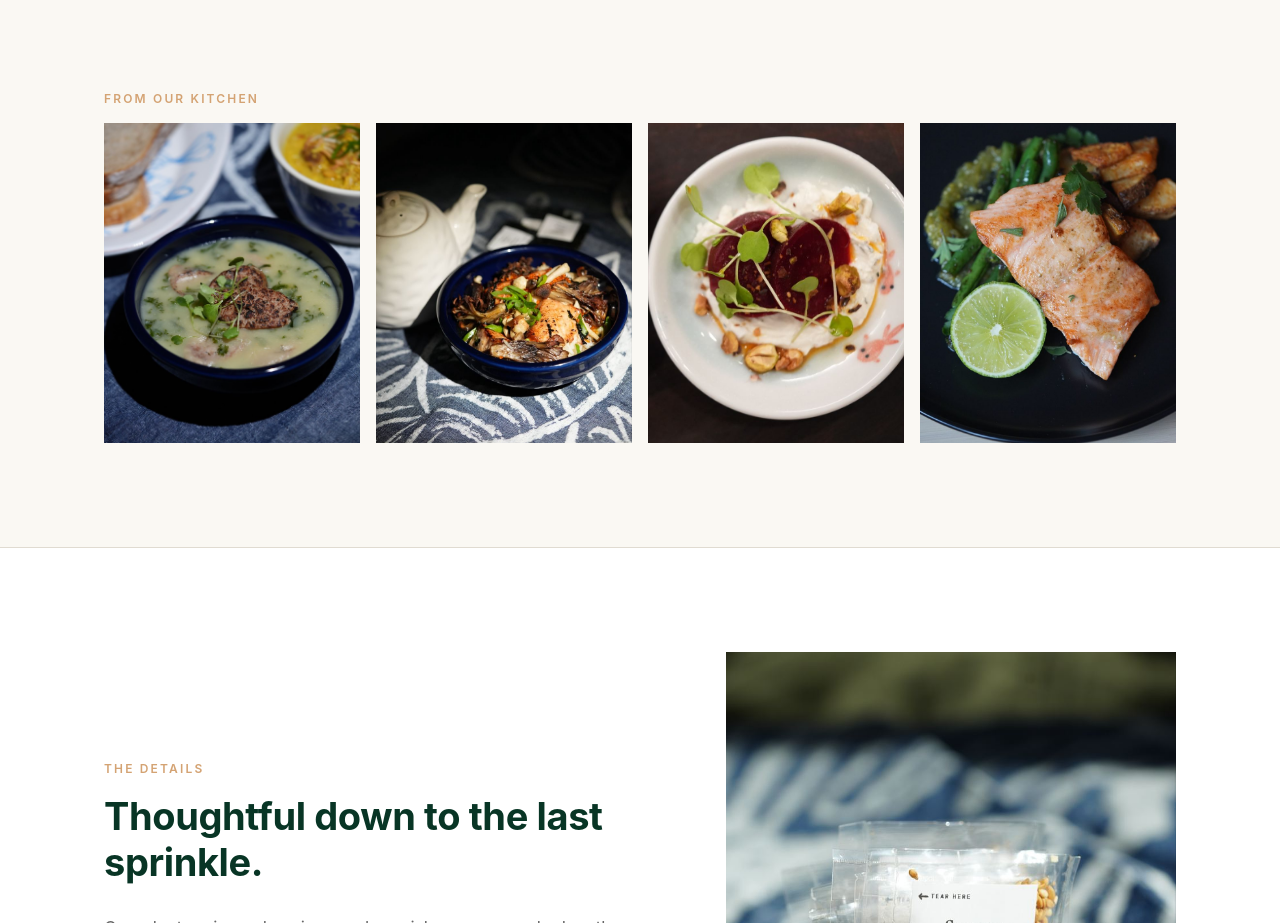
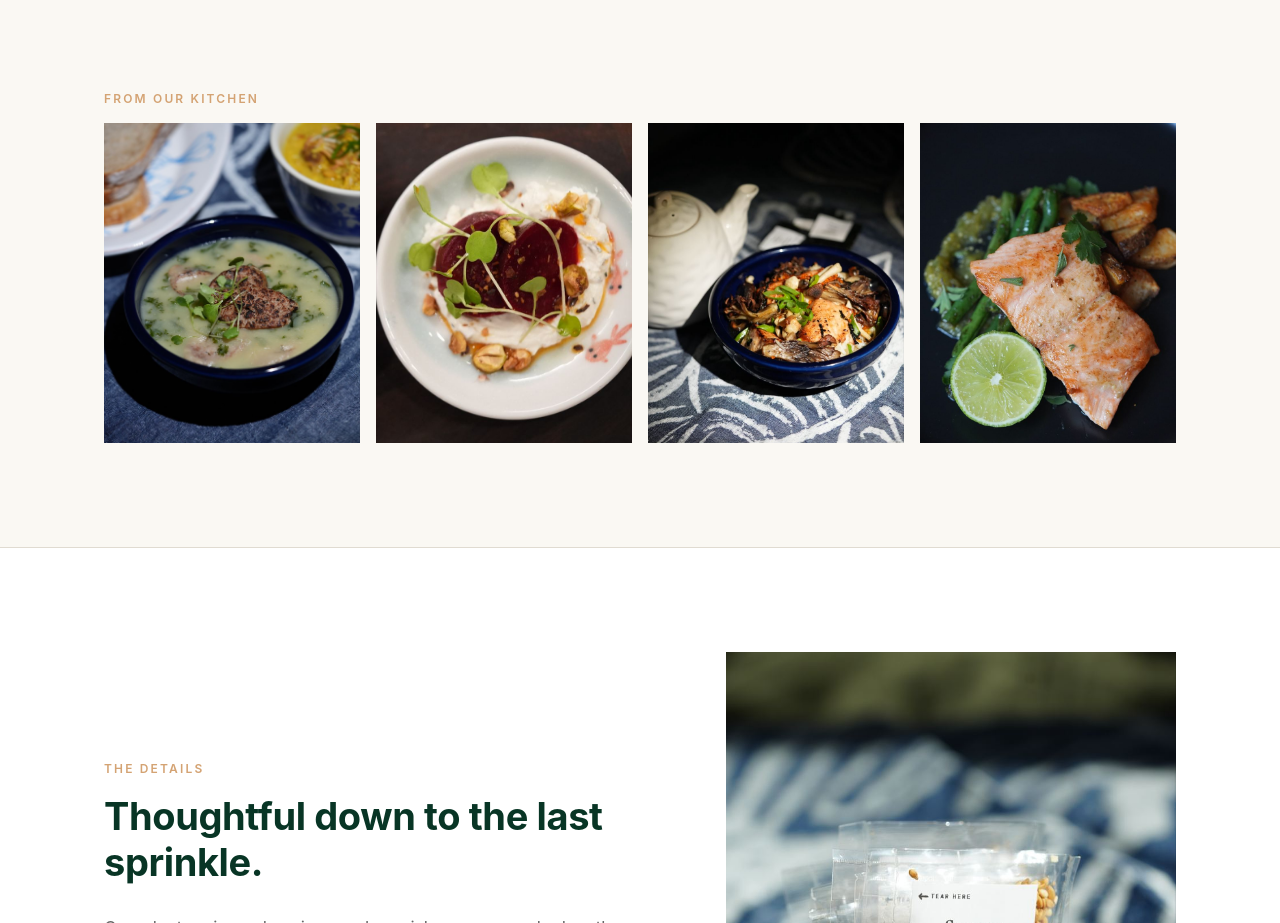
Before and after one commit to odonnellandrea/dinnerwithcharles, a React (Vite) app: page / in a window 1280 px wide. Shown: the part 2040-2963 px from the top of the page. Built offline with nearby package versions, Linux system fonts and the light colour scheme; no server answers.

Commit message:
Homepage gallery: beets before the salmon bowl, and the salmon plate cropped higher
Co-Authored-By: Claude Fable 5.1 <noreply@anthropic.com>
Claude-Session: https://claude.ai/code/session_01DQuaJtLVWZY1FNstb3W5jC

```diff
--- a/src/components/LandingPage.jsx
+++ b/src/components/LandingPage.jsx
@@ -89,9 +89,9 @@ export default function LandingPage({ onSignIn, onJoin }) {
           <p className="landing-eyebrow">From our kitchen</p>
           <div className="landing-gallery">
             <img src="/images/soup-greens.jpg" alt="Creamy potato and greens soup topped with seared sausage and microgreens" />
+            <img className="landing-gallery-right" src="/images/beets-pistachio.jpg" alt="Roasted beets over whipped cheese with pistachios and microgreens" />
             <img className="landing-gallery-low" src="/images/salmon-mushroom-bowl.jpg" alt="Seared salmon and roasted mushrooms over rice in a blue bowl, beside a white teapot" />
-            <img className="landing-gallery-right" src="/images/beets-pistachio.jpg" alt="Roasted beets over whipped cheese with pistachios and microgreens" />
-            <img className="landing-gallery-low" src="/images/salmon-lime-plate.jpg" alt="Seared salmon with green beans, roasted potatoes, salsa verde and a lime half on a black plate" />
+            <img className="landing-gallery-high" src="/images/salmon-lime-plate.jpg" alt="Seared salmon with green beans, roasted potatoes, salsa verde and a lime half on a black plate" />
           </div>
         </div>
       </section>
--- a/src/styles/landing.css
+++ b/src/styles/landing.css
@@ -171,6 +171,7 @@
 /* Keep each dish in frame: the beets sit on the right, the tall shots low in the frame */
 .landing-gallery img.landing-gallery-right { object-position: 85% center; }
 .landing-gallery img.landing-gallery-low { object-position: center 65%; }
+.landing-gallery img.landing-gallery-high { object-position: center 28%; }
 
 /* Plan & pricing */
 .landing-plan {
```
